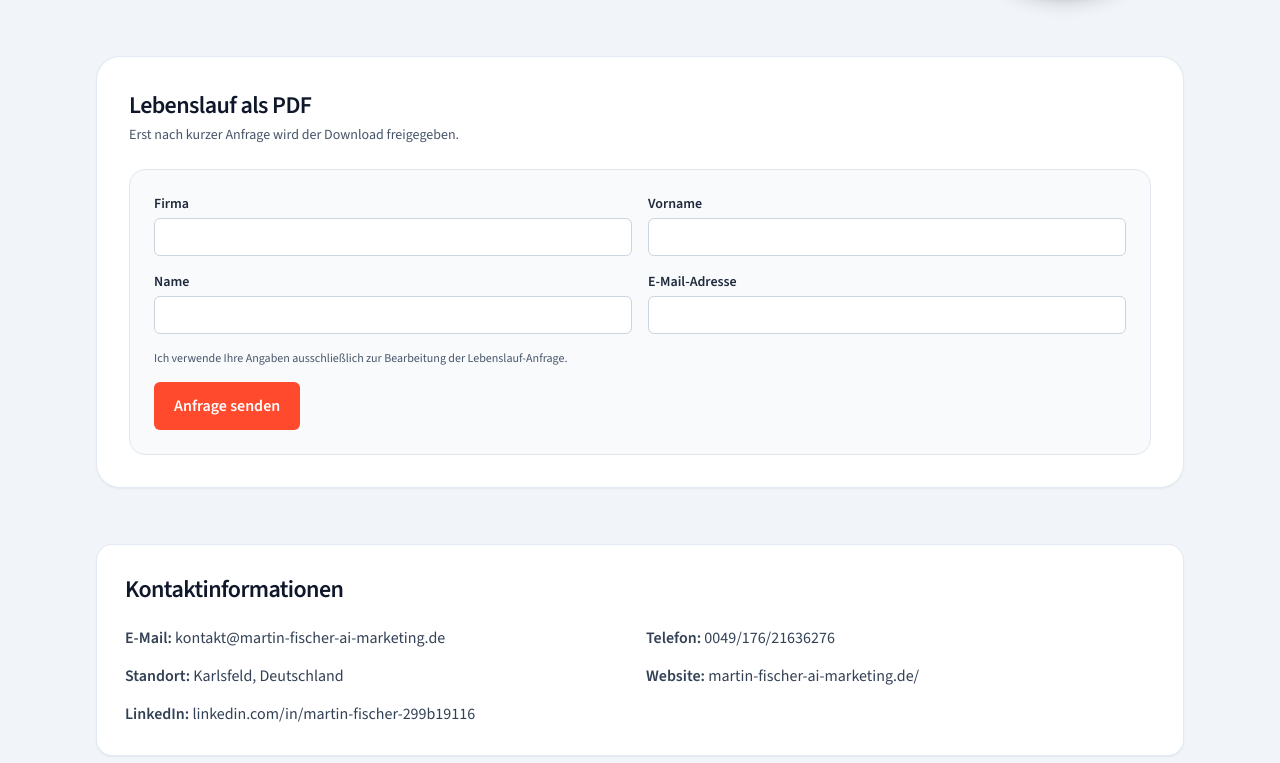
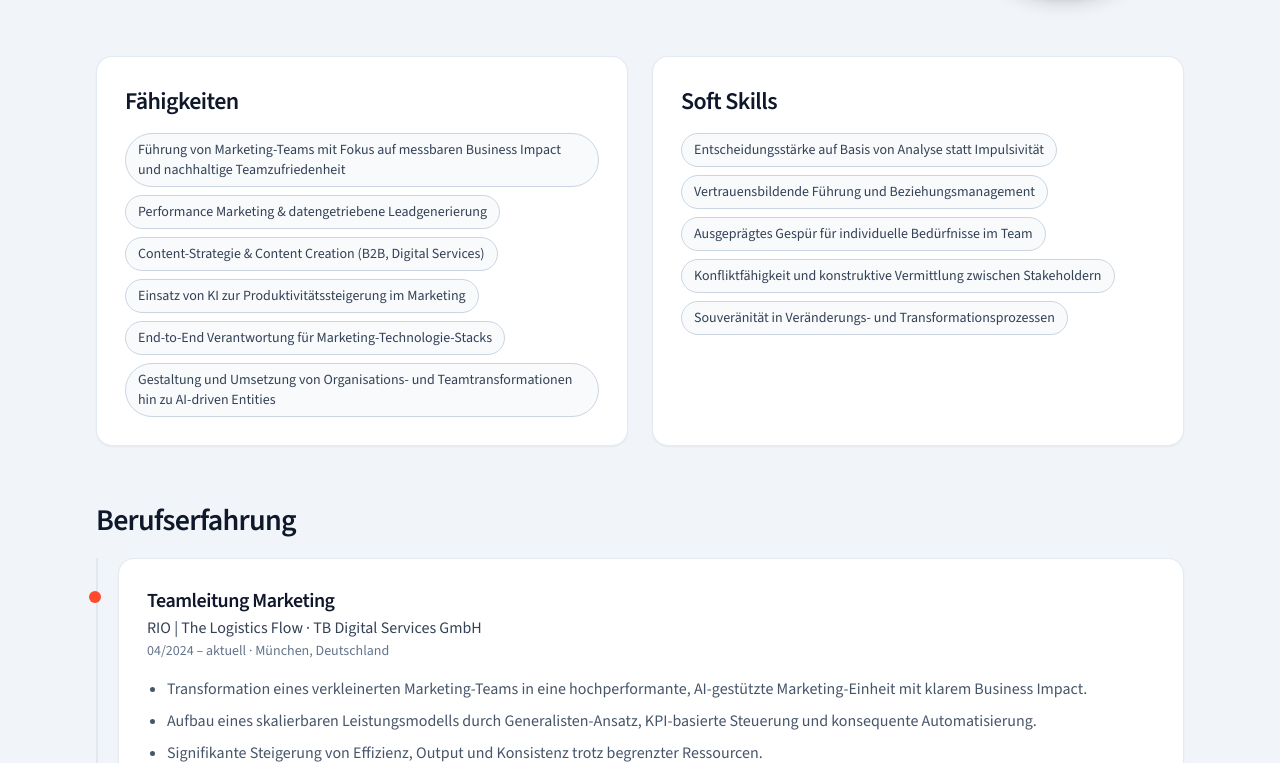
Before and after one commit to martinfischer42/Beyond_cv, a React (Vite) app: page /lebenslauf in a window 1280 px wide. Shown: the part 377-1140 px from the top of the page. Built offline with nearby package versions, Linux system fonts and the light colour scheme.

Commit message:
Reorder CV page sections

```diff
--- a/src/pages/CvPage.tsx
+++ b/src/pages/CvPage.tsx
@@ -243,30 +243,6 @@ export default function CvPage() {
           className="mx-auto h-52 w-52 rounded-full border-4 border-white object-cover shadow-lg md:h-60 md:w-60"
         />
       </div>
-
-      <DownloadGate />
-
-      <article className="section-card space-y-5">
-        <h2 className="text-2xl font-semibold">Kontaktinformationen</h2>
-        <div className="grid gap-3 text-slate-700 md:grid-cols-2">
-          <p>
-            <span className="font-semibold">E-Mail:</span> kontakt@martin-fischer-ai-marketing.de
-          </p>
-          <p>
-            <span className="font-semibold">Telefon:</span> 0049/176/21636276
-          </p>
-          <p>
-            <span className="font-semibold">Standort:</span> Karlsfeld, Deutschland
-          </p>
-          <p>
-            <span className="font-semibold">Website:</span> martin-fischer-ai-marketing.de/
-          </p>
-          <p className="md:col-span-2">
-            <span className="font-semibold">LinkedIn:</span> linkedin.com/in/martin-fischer-299b19116
-          </p>
-        </div>
-      </article>
-
       <section className="grid gap-6 lg:grid-cols-2">
         <article className="section-card space-y-4">
           <h2 className="text-2xl font-semibold">Fähigkeiten</h2>
@@ -364,6 +340,8 @@ export default function CvPage() {
         <p className="text-slate-700">Universität Bremen</p>
         <p className="text-sm text-slate-500">10/2004 – 08/2010 · Bremen</p>
       </article>
+
+      <DownloadGate />
     </section>
   );
 }
```
